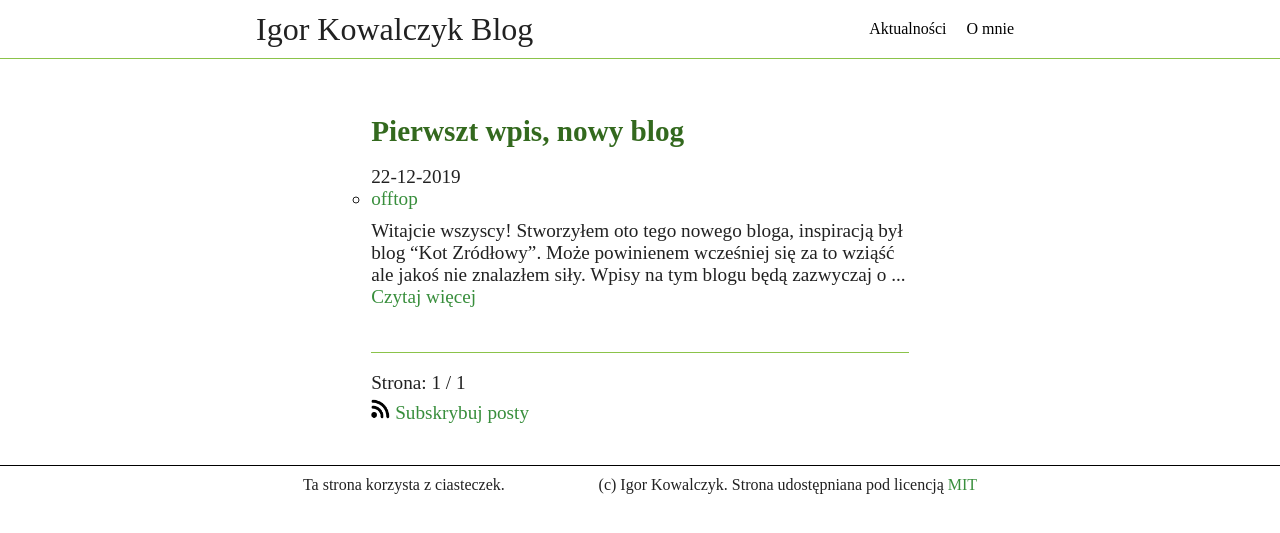
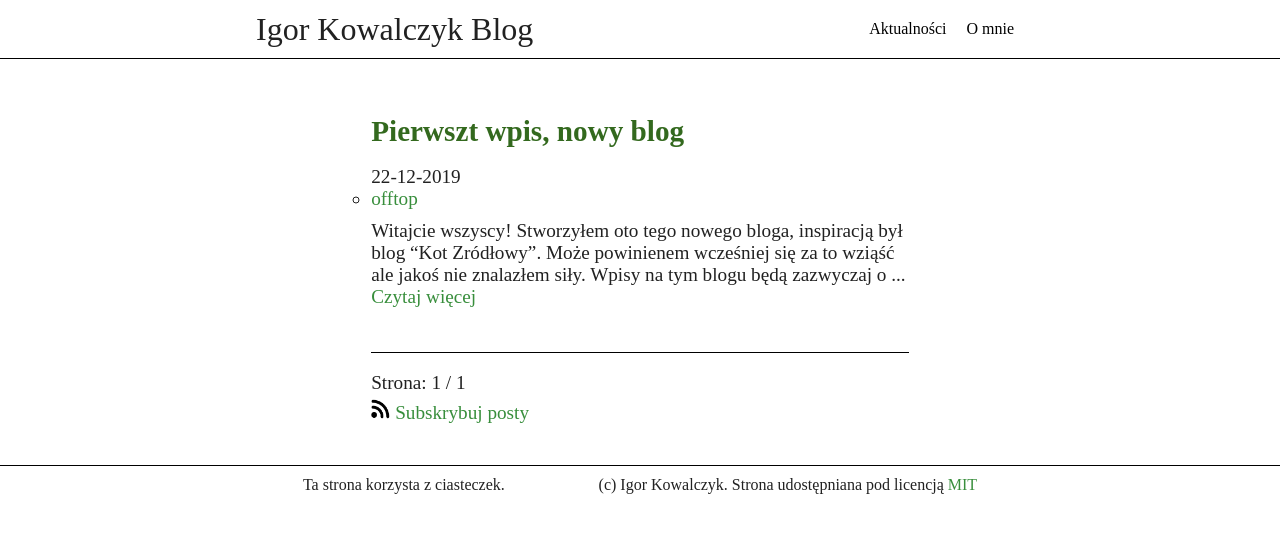
Before and after one commit to IgorKowalczyk/blog, a Jekyll site: the page built from index.html, in a window 1280 px wide. Shown: the top 533 px of the page. Built offline with Jekyll 4.4.1, drawn with Linux system fonts in a browser that asks for light colours; the list of posts is cut into pages by our own code.

Commit message:
Update style.css

```diff
--- a/css/style.css
+++ b/css/style.css
@@ -1,6 +1,3 @@
-@import url('https://fonts.googleapis.com/css?family=Open+Sans');
-@import url('https://fonts.googleapis.com/css?family=Anonymous+Pro');
-
 * {
 margin: 0;
 padding: 0;
@@ -13,6 +10,8 @@ text-decoration: none;
 
 body {
 font-size: 1em;
+position: relative;
+padding-bottom: 100px;
 }
 
 code, code span {
@@ -72,6 +71,11 @@ padding-bottom: 1em;
 
 footer {
 border-top: #000 solid 1px;
+position: absolute;
+height: 100px;
+bottom: 0;
+left: 0;
+right: 0;
 }
 
 p, h2, h3, h4, h5, h6 {
@@ -107,22 +111,20 @@ margin-bottom: 1em;
 padding: 0.5em 0;
 }
 
-.post img{
+.post img {
 margin: 0 auto;
 width: 80%;
 display: flex;
 }
 
 .post ul li {
-list-style-type: disc;
-list-style-position: inside;
+list-style-type: none;
 padding-bottom: 1em;
 line-height: 1.6em;
 }
 
 .post ol li {
-list-style-type: decimal;
-list-style-position: inside;
+list-style-type: none;
 padding-bottom: 1em;
 line-height: 1.6em;
 }
@@ -164,8 +166,8 @@ padding: 10px;
 box-sizing: border-box;
 }
 
-.main-header, .post-list-item{
-border-bottom: #8BC34A solid 1px;
+.main-header, .post-list-item {
+border-bottom: #000 solid 1px;
 }
 
 main, footer {
@@ -176,7 +178,6 @@ padding: 10px;
 list-style: none;
 }
 }
-
 
 @media (min-width:765px) {
 .main-header, main, footer {
@@ -259,7 +260,7 @@ width: 100%;
 
 .main-nav ul li {
 padding: 10px;
-border-bottom: #8BC34A solid 1px;
+border-bottom: #000 solid 1px;
 }
 
 main, footer{
```
